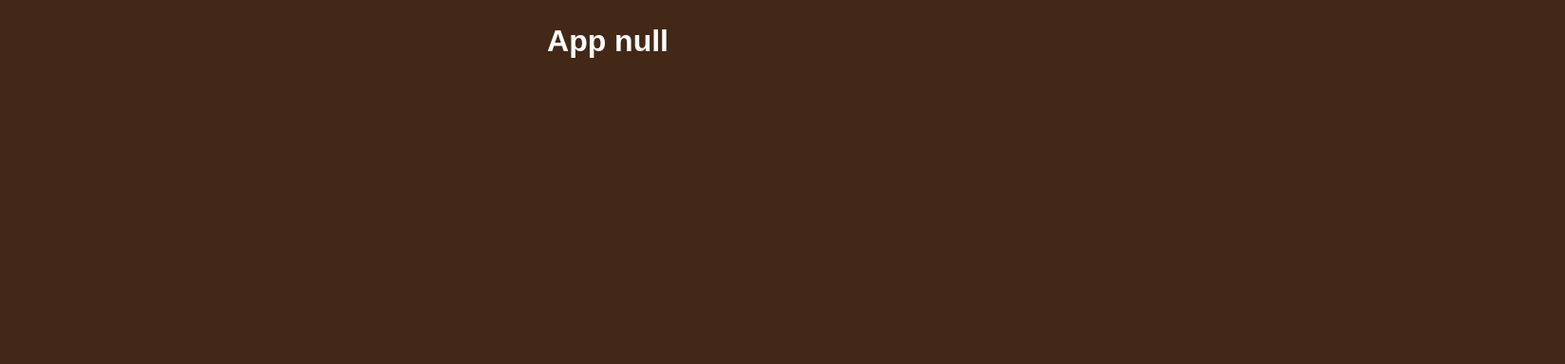
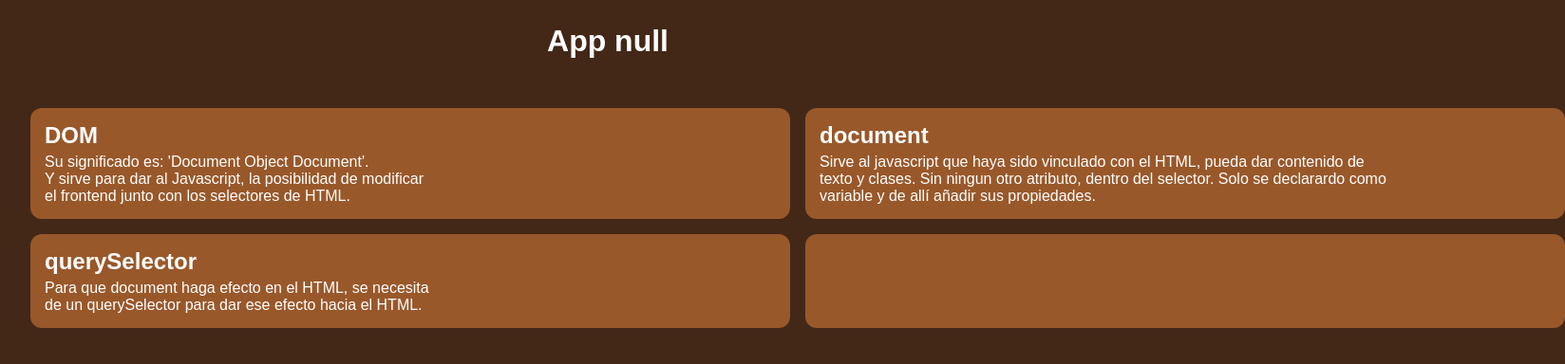
Before and after one commit to Sohail1011/querySelectRepo, a plain HTML site: page index.html in a window 1280 px wide. Shown: the whole page at 95% size, 1648 px wide, since content can reach past the window. Drawn offline with Linux system fonts and the light colour scheme.

Commit message:
eleccion

```diff
--- a/app.js
+++ b/app.js
@@ -3,3 +3,13 @@ container.classList.add('container')
 
 const titleElement = document.getElementById('content')
 titleElement.classList.add('primary')
+
+const tables = document.getElementById('tables')
+tables.classList.add('major')
+
+const subtitle = document.querySelector('h2')
+subtitle.textContent = 'DOM'
+
+const text = document.querySelector('p')
+text.innerHTML = `Su significado es: 'Document Object Document'. <br> Y sirve para dar al Javascript, la posibilidad de
+modificar <br> el frontend junto con los selectores de HTML.`
--- a/index.html
+++ b/index.html
@@ -12,6 +12,29 @@
     <div id="content">
         <h1 id="elementTitle">App null</h1>
     </div>
+    <article id="tables">
+        <section>
+            <h2></h2>
+            <p></p>
+        </section>
+        <section>
+            <h2>document</h2>
+            <p>Sirve al javascript que haya sido vinculado con el HTML, pueda dar contenido de <br> texto y clases. Sin
+                ningun otro atributo, dentro del selector. Solo se declarardo como <br> variable y de allí añadir sus
+                propiedades.</p>
+        </section>
+        <section>
+            <h2>querySelector</h2>
+            <p>Para que document haga efecto en el HTML, se necesita <br>
+                de un querySelector para dar ese efecto hacia el HTML.
+            </p>
+        </section>
+        <section>
+            <h2></h2>
+            <p></p>
+        </section>
+    </article>
+
     <script src="app.js">
     </script>
 </body>
--- a/style.css
+++ b/style.css
@@ -14,7 +14,25 @@ body {
 
 .container {
     display: flex;
-    height: 100vh;
+    height: 10px;
     justify-content: center;
     padding: 25px;
 }
+
+.major {
+    margin-top: 2rem;
+    display: grid;
+    grid-template-columns: 1fr 1fr;
+    gap: 1rem;
+    padding: 2rem;
+}
+
+.major section {
+    width: 50rem;
+    background-color: #99582a;
+    padding: 15px;
+    display: flex;
+    gap: 0.3rem;
+    flex-direction: column;
+    border-radius: 12px;
+}
```
